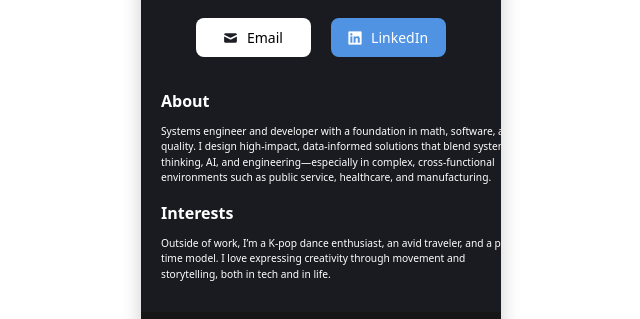
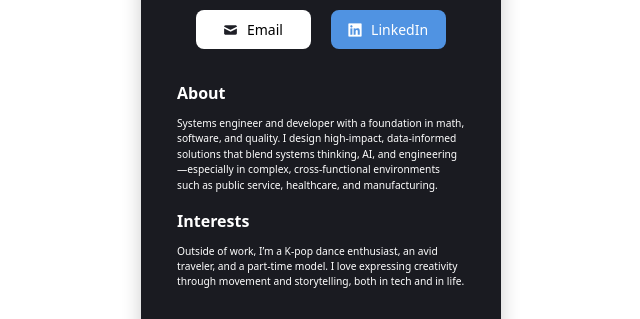
Before and after one commit to AnnieZha99/digitalBusinessCard, a React (Vite) app: page / in a window 1280 px wide. Shown: the part 394-713 px from the top of the page, without its empty margins (319-959 px from the left). Built offline with nearby package versions, Linux system fonts and the light colour scheme.

Commit message:
width of main container

```diff
--- a/src/App.css
+++ b/src/App.css
@@ -127,9 +127,9 @@
 
 main {
   max-width: 360px;
-  width: 100%;
+  width: 80%;
   margin: 0 auto 30px;
-  padding: 0 20px; /* Give main the padding, not its children */
+  padding: 0 20px;
   display: flex;
   flex-direction: column;
   justify-content: center;
```
